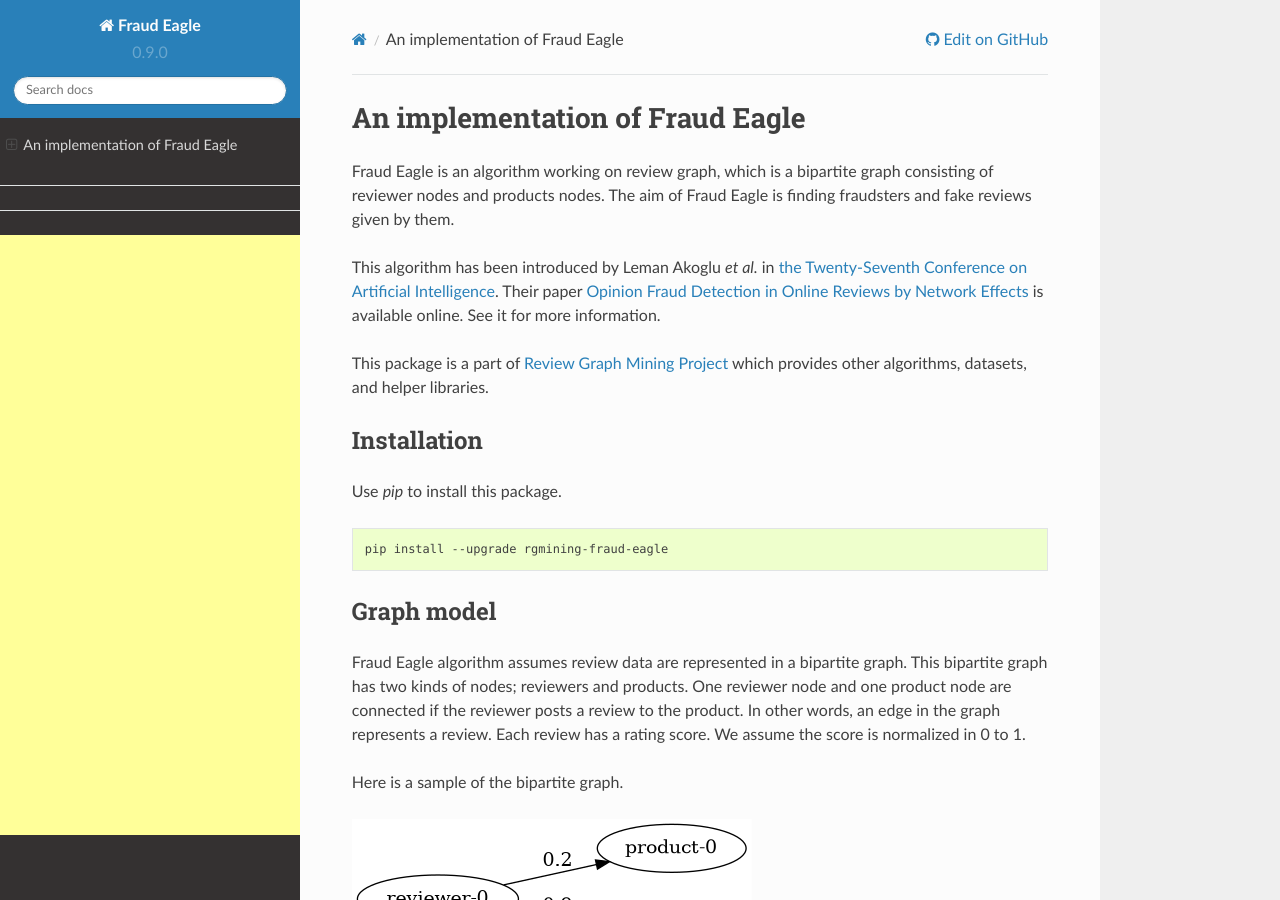
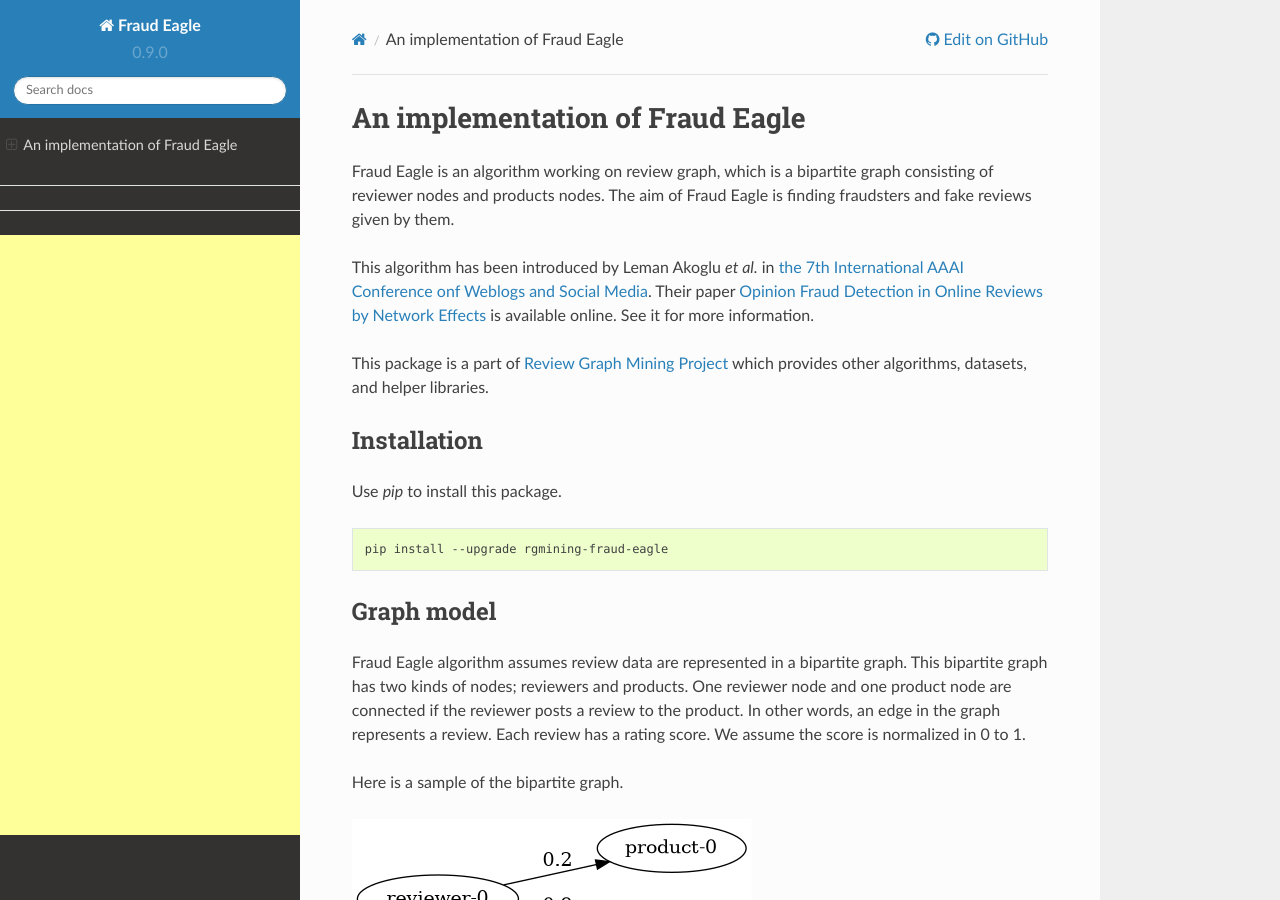
Before and after one commit to rgmining/fraud-eagle, a Sphinx documentation site: the page built from docs/source/index.rst, in a window 1280 px wide and 900 px high. Built offline with Sphinx 7.4.7 and the Read the Docs theme 2.0.0, drawn with Linux system fonts in a browser that asks for light colours.

Commit message:
Update conference name.

```diff
--- a/docs/source/index.rst
+++ b/docs/source/index.rst
@@ -9,8 +9,8 @@
 The aim of Fraud Eagle is finding fraudsters and fake reviews given by them.
 
 This algorithm has been introduced by Leman Akoglu *et al.* in
-`the Twenty-Seventh Conference on Artificial Intelligence
-<http://www.aaai.org/Conferences/AAAI/aaai13.php>`_.
+`the 7th International AAAI Conference onf Weblogs and Social Media
+<http://www.icwsm.org/2013/>`_.
 Their paper `Opinion Fraud Detection in Online Reviews by Network
 Effects <https://www.aaai.org/ocs/index.php/ICWSM/ICWSM13/paper/viewFile/5981/6338>`_
 is available online. See it for more information.
--- a/fraud_eagle/__init__.py
+++ b/fraud_eagle/__init__.py
@@ -20,9 +20,9 @@
 #
 """An implementation of Fraud Eagle algorithm.
 
-This algorithm has been introduced by Leman Akoglu, *et al.* in `AAAI 2013`_.
+This algorithm has been introduced by Leman Akoglu, *et al.* in `ICWSM 2013`_.
 
-.. _AAAI 2013: https://www.aaai.org/ocs/index.php/ICWSM/ICWSM13/paper/viewFile/5981/6338
+.. _ICWSM 2013: https://www.aaai.org/ocs/index.php/ICWSM/ICWSM13/paper/viewFile/5981/6338
 
 """
 # TODO: Describe how to construct a graph and run analyze in the package
```
Also changed, not shown: README.md (+1 -1 lines).
